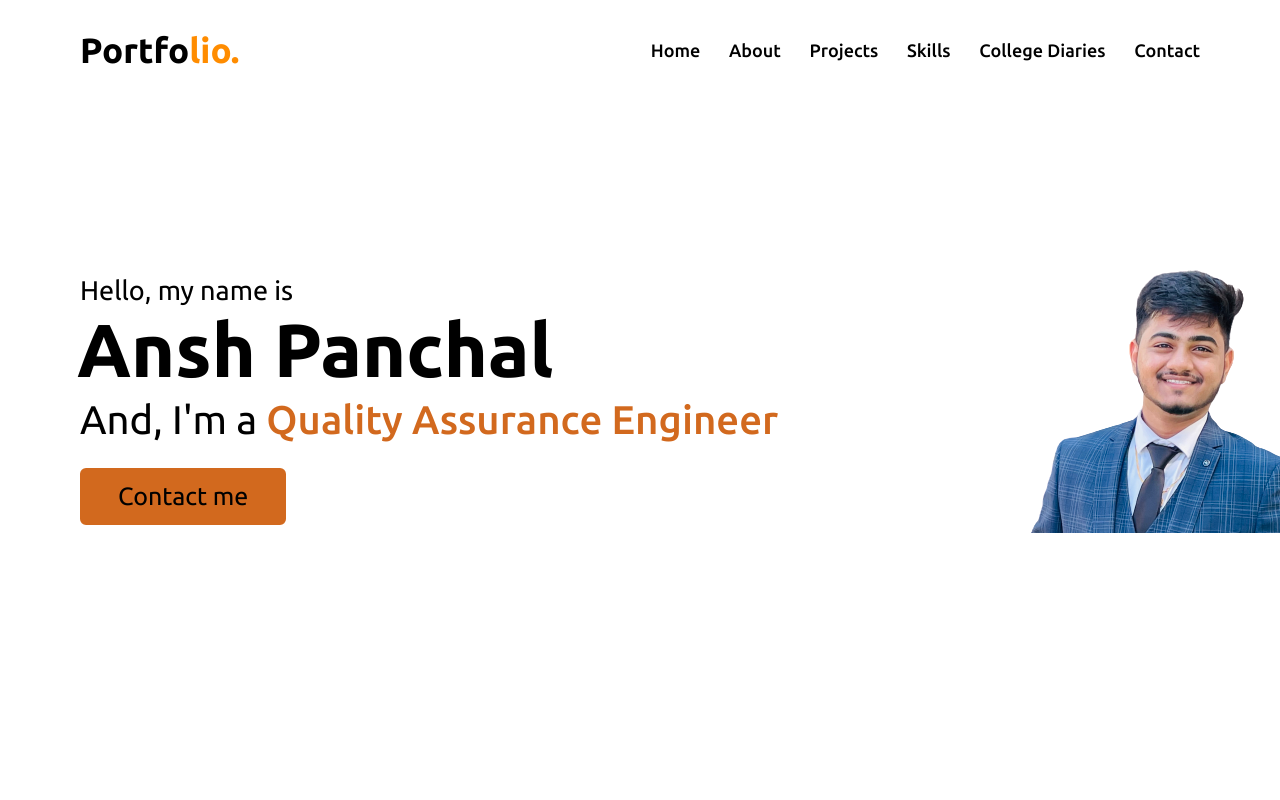
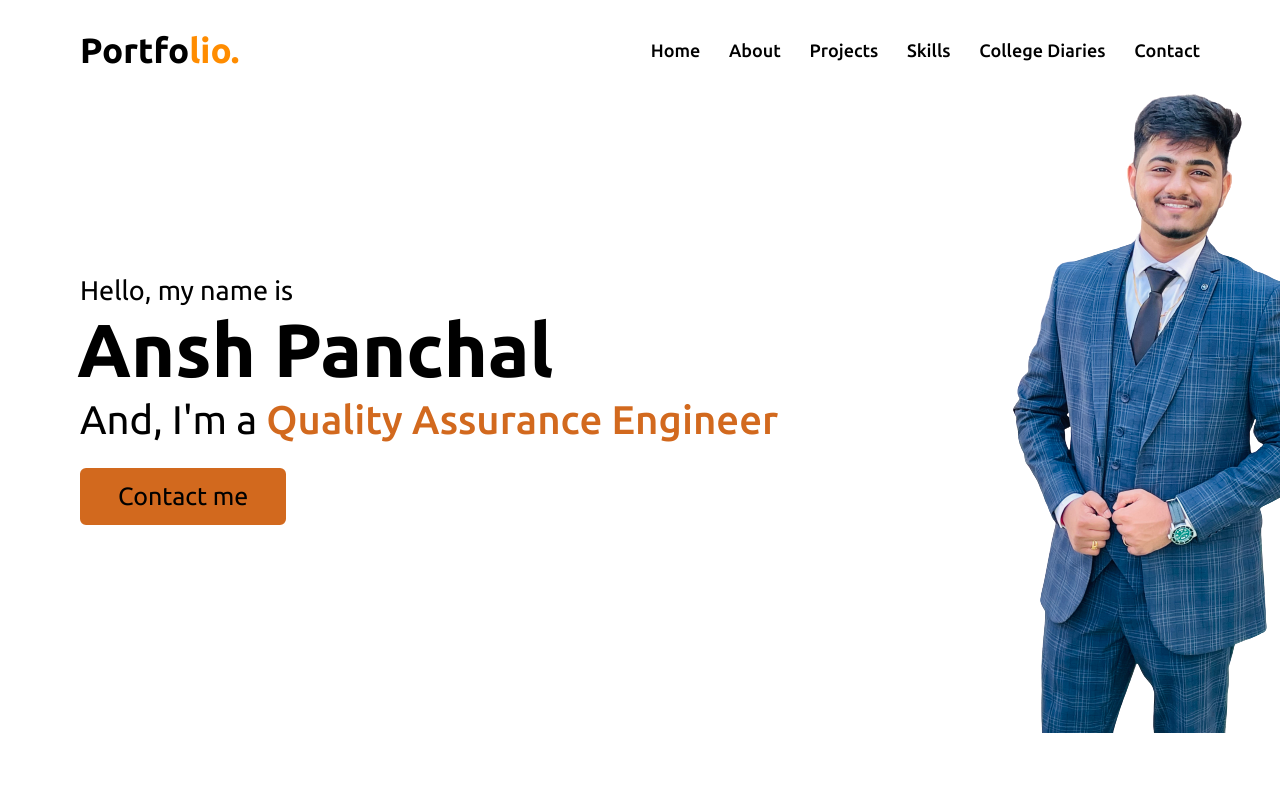
Before and after one commit to anshpanchal/portfolio.github.io, a plain HTML site: page index.html in a window 1280 px wide. Shown: the top 800 px of the page. Drawn offline with nearby package versions, Linux system fonts and the light colour scheme.

Commit message:
Update style.css

```diff
--- a/style.css
+++ b/style.css
@@ -118,7 +118,7 @@ html {
 
 .home {
     display: flex;
-    background: url("images/Ansh_Profile.png") no-repeat right;
+    background: url("images/Ansh_Profile_Pic.png") no-repeat right;
     height: 100vh;
     color: #000000;
     min-height: 500px;
```
